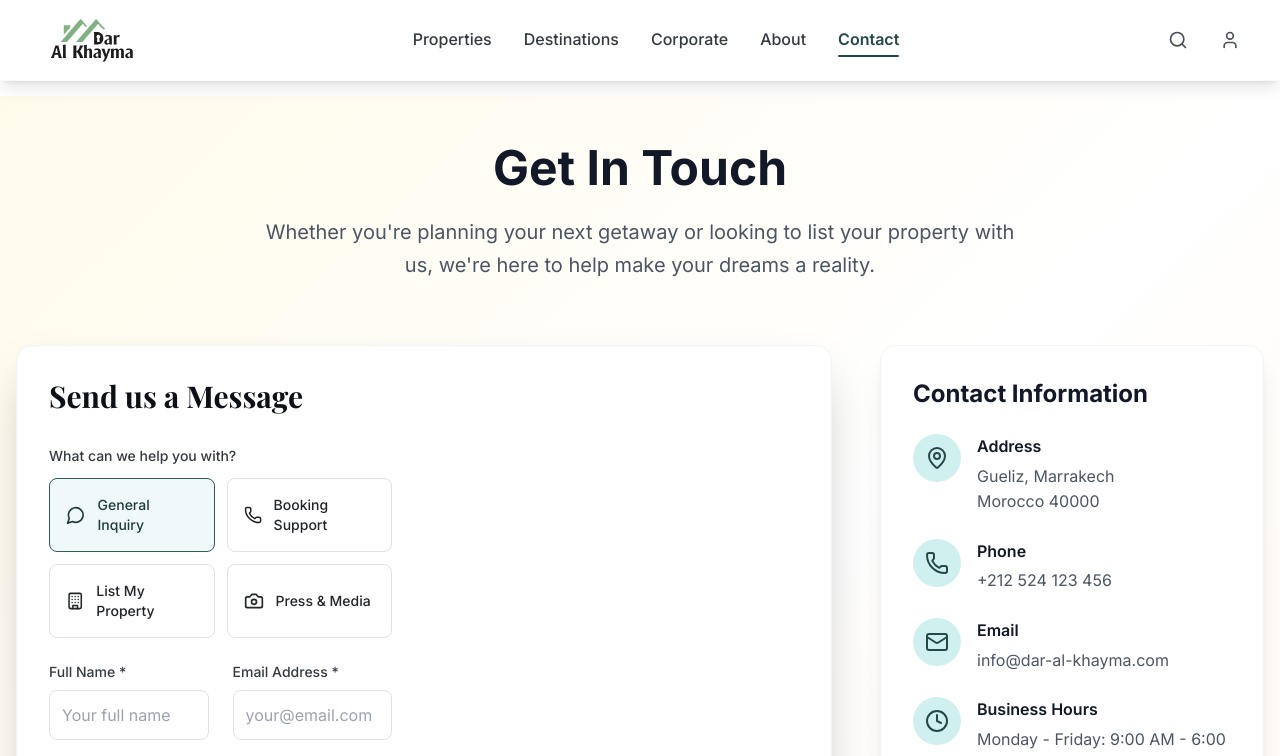
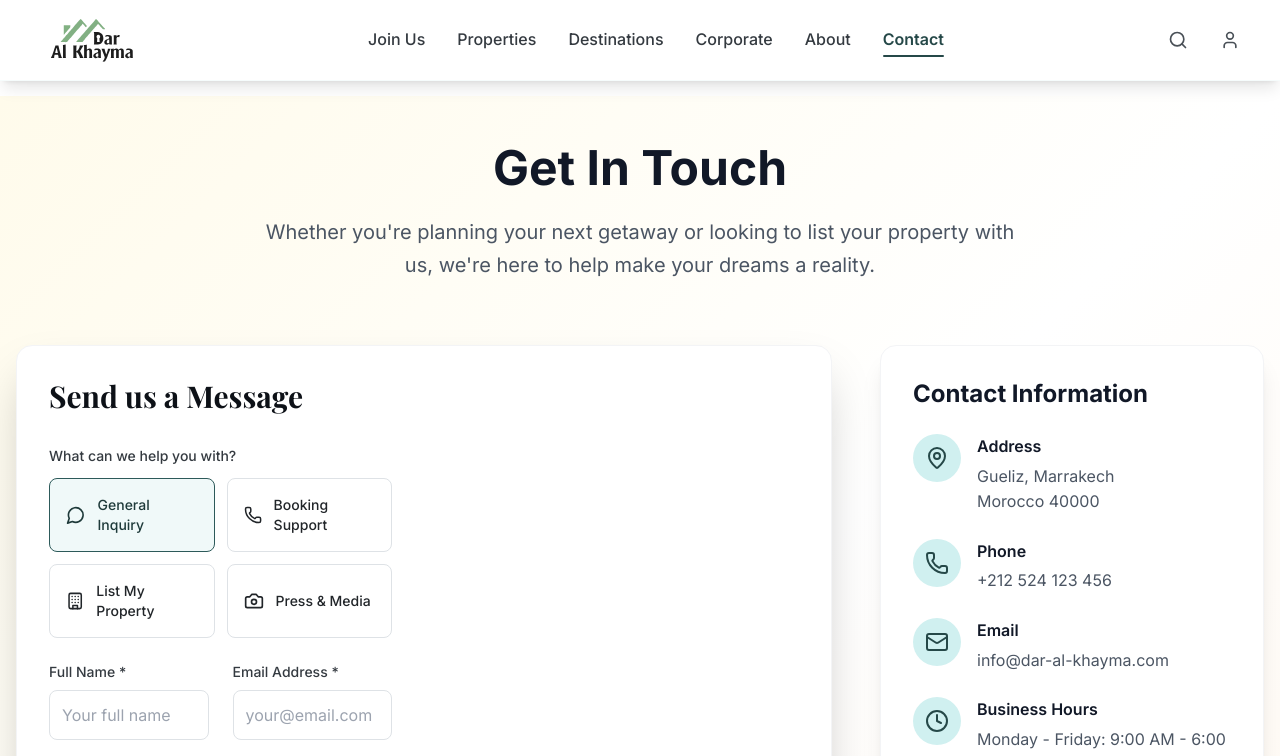
Before and after one commit to IlyassElarbaouti/DarAlKhayma, a Next.js app: page /contact in a window 1280 px wide. Shown: the top 756 px of the page. Built offline with nearby package versions, Linux system fonts and the light colour scheme; a web font is replaced by a local one.

Commit message:
feat: Add "Join Us" link to navigation in Header component

```diff
--- a/src/components/layout/Header.tsx
+++ b/src/components/layout/Header.tsx
@@ -9,6 +9,7 @@ import { cn } from "@/lib/utils";
 import Logo from "@/components/ui/Logo";
 
 const navigation = [
+  { name: "Join Us", href: "/join-us" },
   { name: "Properties", href: "/properties" },
   { name: "Destinations", href: "/destinations" },
   { name: "Corporate", href: "/corporate" },
```
